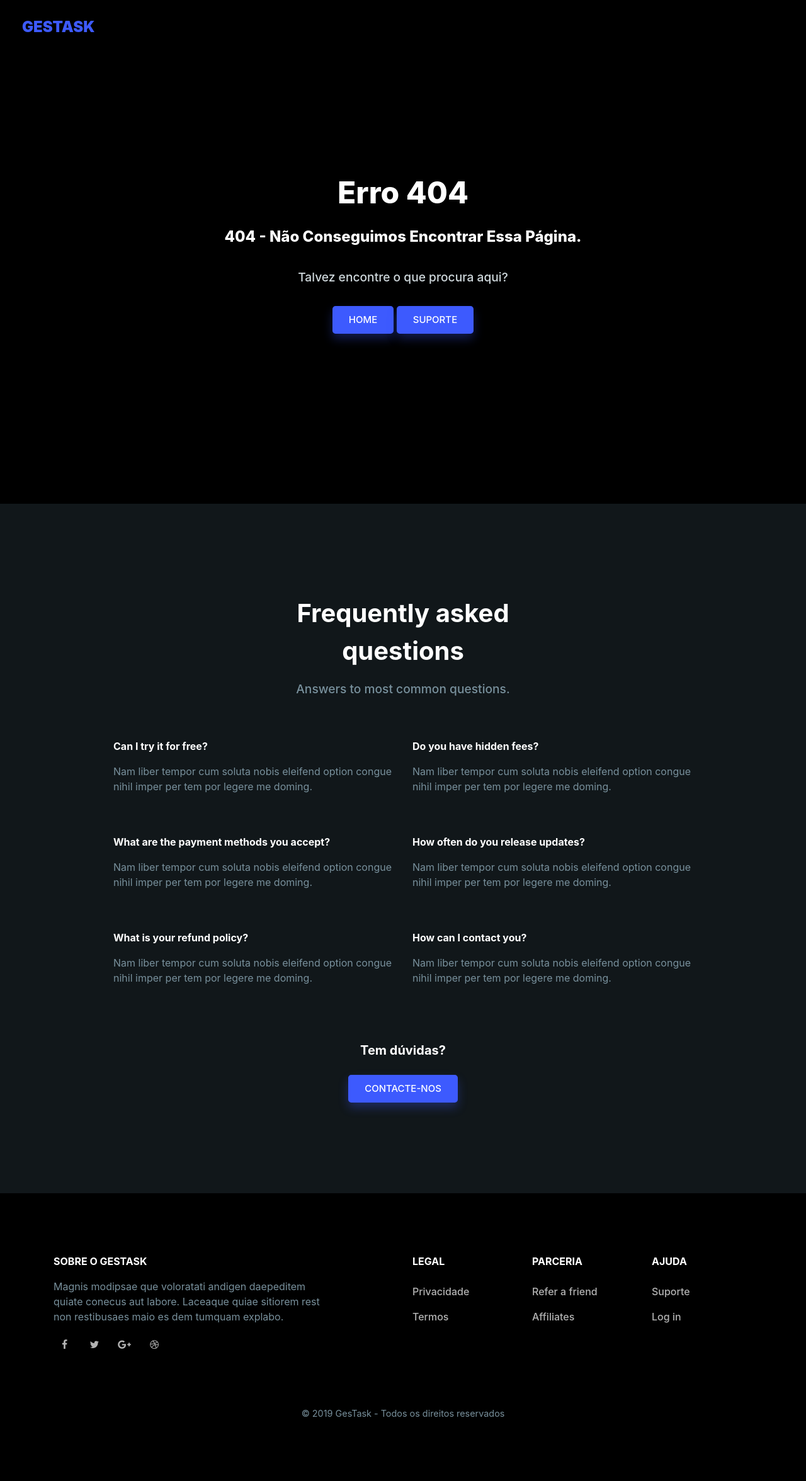
After one commit to AOneManShow/lab-sete-t2, a PHP site: template views/error.php in a window 1280 px wide. The commit adds this page. Shown: the whole page at 63% size. Run offline with PHP 8.4, Linux system fonts and the light colour scheme; the template is opened without the code that fills it, so the values that code supplies are empty; some web fonts are replaced.

Commit message:
Página de erro acrescentada

```diff
--- a/controller/MainController.php
+++ b/controller/MainController.php
@@ -167,6 +167,6 @@ class MainController {
     }
 
     public function showError($title, $message) {
-        include '../view/error.php';
+        include './views/error.php';
     }
 }
--- /dev/null
+++ b/views/error.php
@@ -0,0 +1,189 @@
+<?php
+include_once './constantes/constantes.php';
+?>
+
+<html lang="pt-br">
+
+<head>
+    <!-- Required meta tags -->
+    <meta charset="utf-8">
+    <meta name="viewport" content="width=device-width, initial-scale=1, shrink-to-fit=no">
+    <title>404 Page</title>
+
+    <!--Inter UI font-->
+    <link href="https://rsms.me/inter/inter-ui.css" rel="stylesheet">
+    <!--vendors styles-->
+    <link rel="stylesheet" href="https://cdnjs.cloudflare.com/ajax/libs/font-awesome/4.7.0/css/font-awesome.min.css">
+
+    <!-- Bootstrap CSS / Color Scheme -->
+    <link rel="stylesheet" href="<?= $GLOBALS['nomeDoProjecto'] . '/views/css/indigo.css'; ?>" id="theme-color">
+</head>
+
+<body>
+    <!--navigation-->
+    <section class="smart-scroll">
+        <div class="container-fluid">
+            <nav class="navbar navbar-expand-md navbar-dark">
+                <a class="navbar-brand heading-black" href="<?= $GLOBALS['nomeDoProjecto'] . '/index.php'; ?>">
+                    GesTask
+                </a>
+                <button class="navbar-toggler navbar-toggler-right border-0" type="button" data-toggle="collapse"
+                    data-target="#navbarCollapse" aria-controls="navbarCollapse" aria-expanded="false"
+                    aria-label="Toggle navigation">
+                    <span data-feather="grid"></span>
+                </button>
+<!--
+                <div class="collapse navbar-collapse" id="navbarCollapse">
+                    <ul class="navbar-nav ml-auto">
+                        <li class="nav-item">
+                            <a class="nav-link page-scroll" href="#home">Home</a>
+                        </li>
+                        <li class="nav-item">
+                            <a class="nav-link page-scroll d-flex flex-row align-items-center text-primary"
+                                href="<?= $GLOBALS['nomeDoProjecto'] . '/index.php?op=login'; ?>">
+                                <em data-feather="layout" width="18" height="18" class="mr-2"></em>
+                                Entrar
+                            </a>
+                        </li>
+                    </ul>
+                </div>
+-->
+            </nav>
+        </div>
+    </section>
+
+    <!--hero header-->
+    <section class="py-7 py-md-0 bg-hero" id="home">
+        <div class="container">
+            <div class="row vh-md-100">
+                <div class="col-md-8 col-sm-10 col-12 mx-auto my-auto text-center">
+                    <h1 class="heading-black text-capitalize">Erro 404</h1>
+                    <h3 class="heading-black text-capitalize">404 - Não conseguimos encontrar essa página.</h3>
+                    <p class="lead py-3">Talvez encontre o que procura aqui?</p>
+                    <a href="<?= $GLOBALS['nomeDoProjecto'] . '/index.php'; ?>">
+                        <button class="btn btn-primary d-inline-flex flex-row align-items-center">
+                            Home
+                        </button>
+                    </a>
+                    <a href="#">
+                        <button class="btn btn-primary d-inline-flex flex-row align-items-center">
+                            Suporte
+                        </button>
+                    </a>
+                </div>
+            </div>
+        </div>
+    </section>
+
+    <!--faq section-->
+    <section class="py-7 bg-dark" id="faq">
+        <div class="container">
+            <div class="row">
+                <div class="col-md-6 mx-auto text-center">
+                    <h2>Frequently asked questions</h2>
+                    <p class="text-muted lead">Answers to most common questions.</p>
+                </div>
+            </div>
+            <div class="row mt-5">
+                <div class="col-md-10 mx-auto">
+                    <div class="row">
+                        <div class="col-md-6 mb-5">
+                            <h6>Can I try it for free?</h6>
+                            <p class="text-muted">Nam liber tempor cum soluta nobis eleifend option congue nihil imper
+                                per tem por legere me doming.</p>
+                        </div>
+                        <div class="col-md-6 mb-5">
+                            <h6>Do you have hidden fees?</h6>
+                            <p class="text-muted">Nam liber tempor cum soluta nobis eleifend option congue nihil imper
+                                per tem por legere me doming.</p>
+                        </div>
+                        <div class="col-md-6 mb-5">
+                            <h6>What are the payment methods you accept?</h6>
+                            <p class="text-muted">Nam liber tempor cum soluta nobis eleifend option congue nihil imper
+                                per tem por legere me doming.</p>
+                        </div>
+                        <div class="col-md-6 mb-5">
+                            <h6>How often do you release updates?</h6>
+                            <p class="text-muted">Nam liber tempor cum soluta nobis eleifend option congue nihil imper
+                                per tem por legere me doming.</p>
+                        </div>
+                        <div class="col-md-6 mb-5">
+                            <h6>What is your refund policy?</h6>
+                            <p class="text-muted">Nam liber tempor cum soluta nobis eleifend option congue nihil imper
+                                per tem por legere me doming.</p>
+                        </div>
+                        <div class="col-md-6 mb-5">
+                            <h6>How can I contact you?</h6>
+                            <p class="text-muted">Nam liber tempor cum soluta nobis eleifend option congue nihil imper
+                                per tem por legere me doming.</p>
+                        </div>
+                    </div>
+                </div>
+            </div>
+            <div class="row mt-4">
+                <div class="col-md-6 mx-auto text-center">
+                    <h5 class="mb-4">Tem dúvidas?</h5>
+                    <a href="#" class="btn btn-primary">Contacte-nos</a>
+                </div>
+            </div>
+        </div>
+    </section>
+
+    <!--footer-->
+    <footer class="py-6">
+        <div class="container">
+            <div class="row">
+                <div class="col-sm-5 mr-auto">
+                    <h5>Sobre o GesTask</h5>
+                    <p class="text-muted">Magnis modipsae que voloratati andigen daepeditem quiate conecus aut labore.
+                        Laceaque quiae sitiorem rest non restibusaes maio es dem tumquam explabo.</p>
+                    <ul class="list-inline social social-sm">
+                        <li class="list-inline-item">
+                            <a href=""><i class="fa fa-facebook"></i></a>
+                        </li>
+                        <li class="list-inline-item">
+                            <a href=""><i class="fa fa-twitter"></i></a>
+                        </li>
+                        <li class="list-inline-item">
+                            <a href=""><i class="fa fa-google-plus"></i></a>
+                        </li>
+                        <li class="list-inline-item">
+                            <a href=""><i class="fa fa-dribbble"></i></a>
+                        </li>
+                    </ul>
+                </div>
+                <div class="col-sm-2">
+                    <h5>Legal</h5>
+                    <ul class="list-unstyled">
+                        <li><a href="#">Privacidade</a></li>
+                        <li><a href="#">Termos</a></li>
+                    </ul>
+                </div>
+                <div class="col-sm-2">
+                    <h5>Parceria</h5>
+                    <ul class="list-unstyled">
+                        <li><a href="#">Refer a friend</a></li>
+                        <li><a href="#">Affiliates</a></li>
+                    </ul>
+                </div>
+                <div class="col-sm-2">
+                    <h5>Ajuda</h5>
+                    <ul class="list-unstyled">
+                        <li><a href="#">Suporte</a></li>
+                        <li><a href="#">Log in</a></li>
+                    </ul>
+                </div>
+            </div>
+            <div class="row mt-5">
+                <div class="col-12 text-muted text-center small-xl">
+                    &copy; 2019 GesTask - Todos os direitos reservados
+                </div>
+            </div>
+        </div>
+    </footer>
+
+    <!-- jQuery first, then Popper.js, then Bootstrap JS -->
+    <script src="https://maxcdn.bootstrapcdn.com/bootstrap/4.0.0/js/bootstrap.min.js"></script>
+</body>
+
+</html>
```
Also changed, not shown: views/tela-inicial.php (indentation only).
